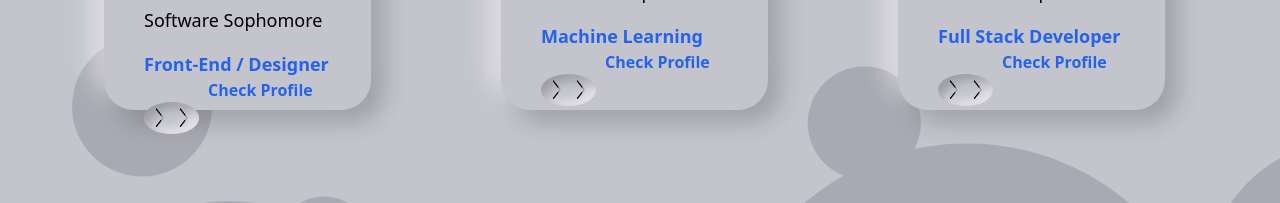
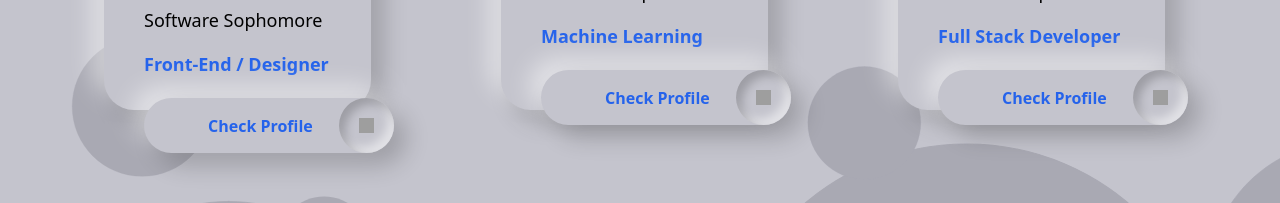
Before and after one commit to wilfcs/Roger, a Next.js app: page /developers in a window 1280 px wide. Shown: the part 374-577 px from the top of the page. Built offline with nearby package versions, Linux system fonts and the light colour scheme; grey boxes are pictures that could not be loaded.

Commit message:
Single doc Card updated

```diff
--- a/components/DeveloperLandingCard.js
+++ b/components/DeveloperLandingCard.js
@@ -39,10 +39,14 @@ const DeveloperLandingCard = (props) => {
         <div className="text-lg mt-4 font-bold text-blue-600">{props.tech}</div>
       </div>
       {/* <Link href="/developers" className="button"> */}
+      <Link href={props.githubUrl?props.githubUrl:""} >
+      <a target="_blank" className="button">
         <span className="pl-16 font-bold text-blue-600">Check Profile</span>
-        <span className="arrow p-1" ref={container}  >
-
+        <span className="arrow">
+            <Image src="/Images/Arrow.png" alt="logo" width={15} height={15} />
         </span>
+      </a>
+      </Link>
       {/* </Link> */}
       <style jsx>{`
         .cardBody{
```
